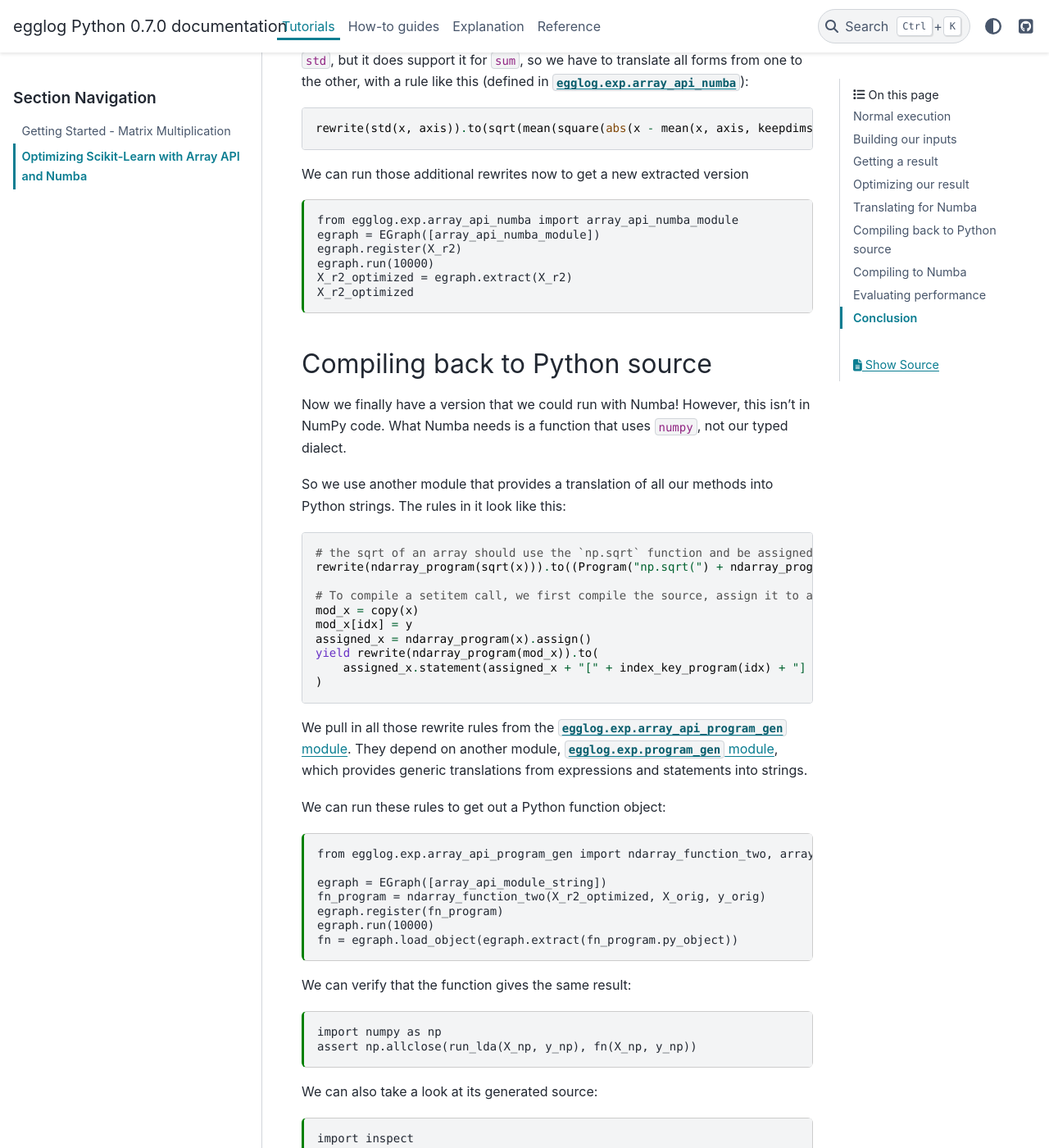
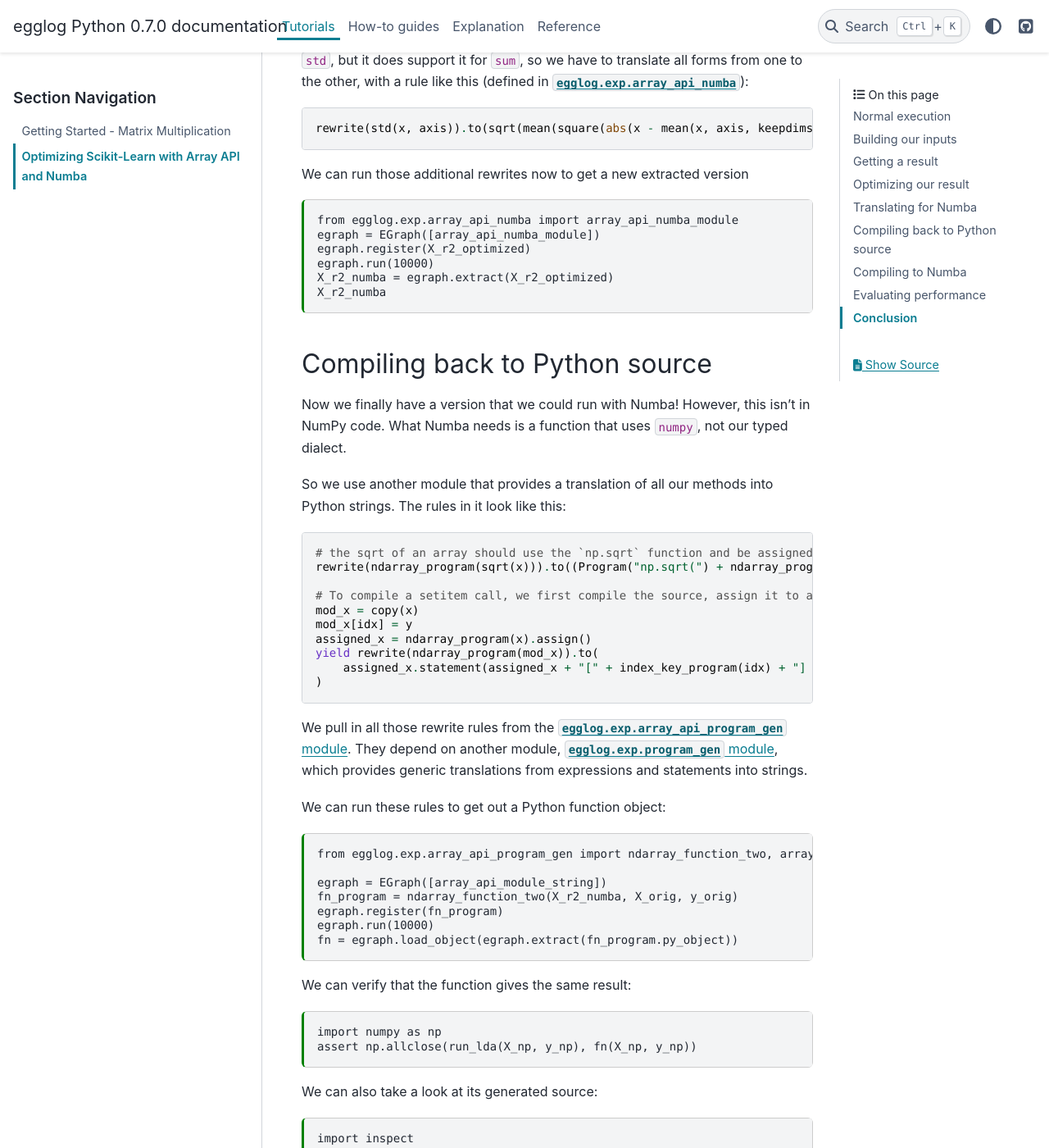
Before and after one commit to egraphs-good/egglog-python, a Sphinx documentation site: the page built from docs/tutorials/sklearn.md, in a window 1280 px wide and 1400 px high, scrolled down 3467 px. Shown: the whole window at 82% size. Built offline with Sphinx 7.4.7 and the PyData theme 0.15.4, drawn with Linux system fonts in a browser that asks for light colours; pages that are not in the unit, such as notebooks, are missing from menus; the version number is read from the project's files by our own code.

Commit message:
Change names of outputs to be clearer

````diff
--- a/docs/tutorials/sklearn.md
+++ b/docs/tutorials/sklearn.md
@@ -160,10 +160,10 @@ We can run those additional rewrites now to get a new extracted version
 ```{code-cell} python
 from egglog.exp.array_api_numba import array_api_numba_module
 egraph = EGraph([array_api_numba_module])
-egraph.register(X_r2)
+egraph.register(X_r2_optimized)
 egraph.run(10000)
-X_r2_optimized = egraph.extract(X_r2)
-X_r2_optimized
+X_r2_numba = egraph.extract(X_r2_optimized)
+X_r2_numba
 ```
 
 ## Compiling back to Python source
@@ -196,7 +196,7 @@ We can run these rules to get out a Python function object:
 from egglog.exp.array_api_program_gen import ndarray_function_two, array_api_module_string
 
 egraph = EGraph([array_api_module_string])
-fn_program = ndarray_function_two(X_r2_optimized, X_orig, y_orig)
+fn_program = ndarray_function_two(X_r2_numba, X_orig, y_orig)
 egraph.register(fn_program)
 egraph.run(10000)
 fn = egraph.load_object(egraph.extract(fn_program.py_object))
````
